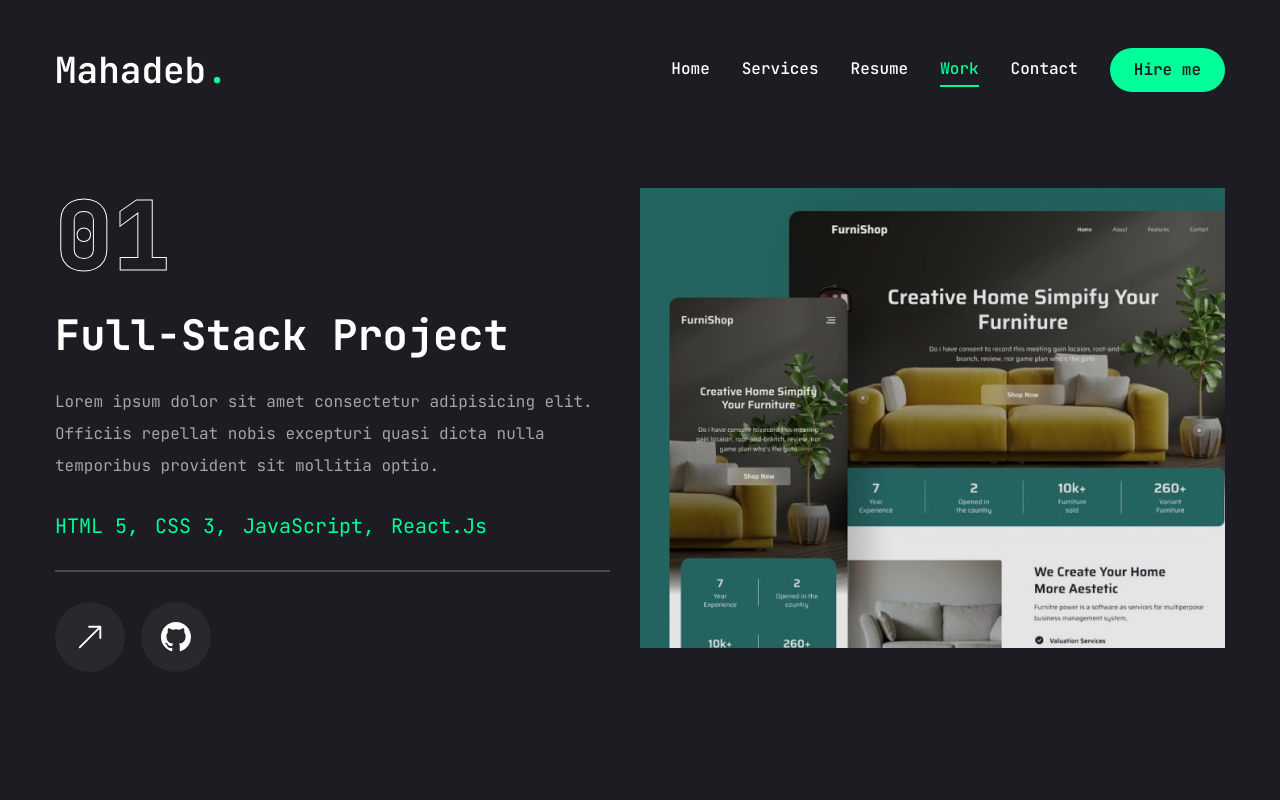
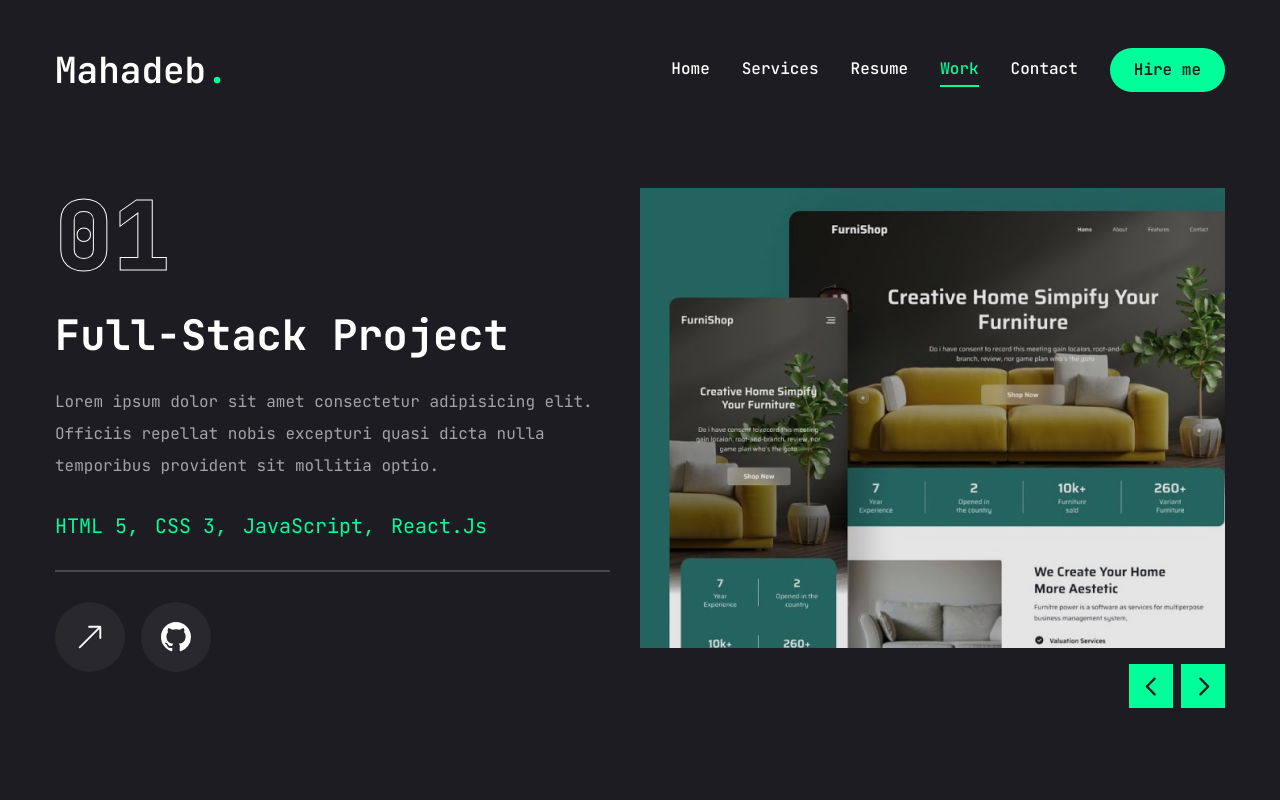
Before and after one commit to Skynet843/resume-website, a Next.js app: page /work in a window 1280 px wide. Built offline with nearby package versions, Linux system fonts and the light colour scheme.

Commit message:
Added Slider button into the work page.

```diff
--- a/app/work/page.tsx
+++ b/app/work/page.tsx
@@ -60,9 +60,7 @@
     description:
       "Lorem ipsum dolor sit amet consectetur adipisicing elit. Officiis repellat nobis excepturi quasi dicta nulla temporibus provident sit mollitia optio.",
     stack: [
-      { name: "HTML 5" },
-      { name: "CSS 3" },
-      { name: "JavaScript" },
+      { name: "TypeScript" },
       { name: "React.Js" },
       { name: "Next.Js" },
       { name: "Tailwind css" },
@@ -192,7 +190,11 @@
               })}
 
               {/* slider button */}
-              <WorkSliderBtns containerStyles="" btnStyles="" iconStyles="" />
+              <WorkSliderBtns
+                containerStyles="flex gap-2 absolute right-0 bottom-[calc(50%_-_22px)] xl:bottom-0 z-20 w-full justify-between xl:w-max xl:justify-none"
+                btnStyles="bg-accent hover:bg-accent-hover text-primary w-[44px] h-[44px] flex justify-center items-center transition-all"
+                iconStyles="text-[25px]"
+              />
             </Swiper>
           </div>
         </div>
```
